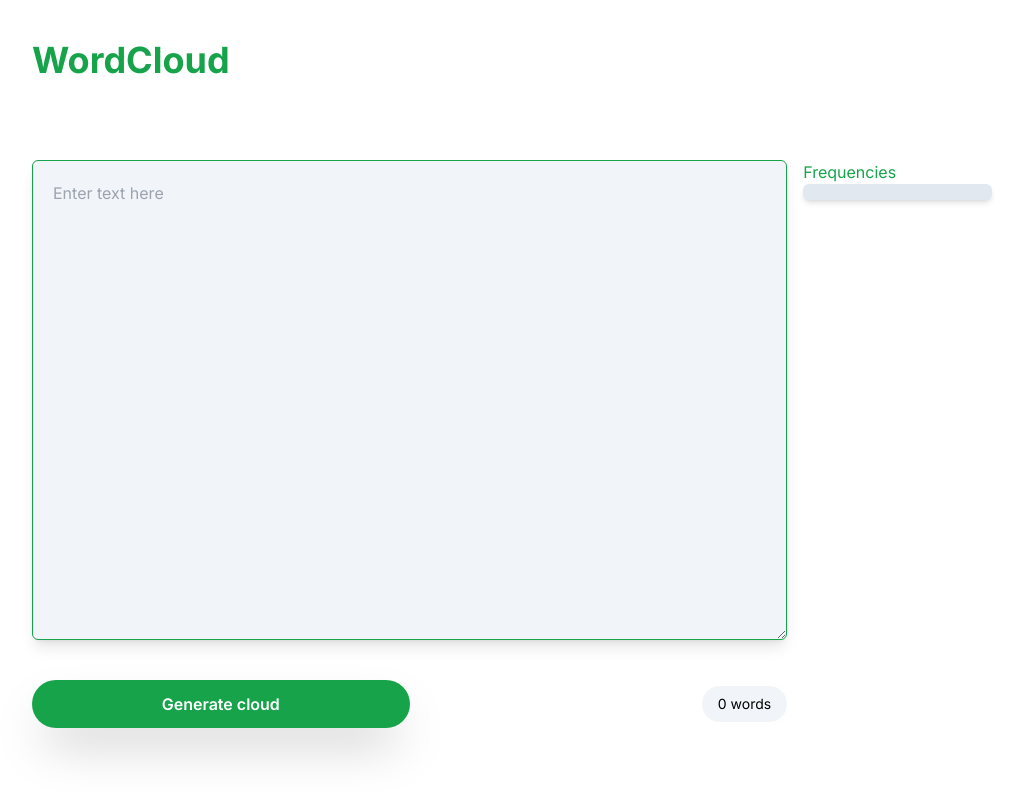
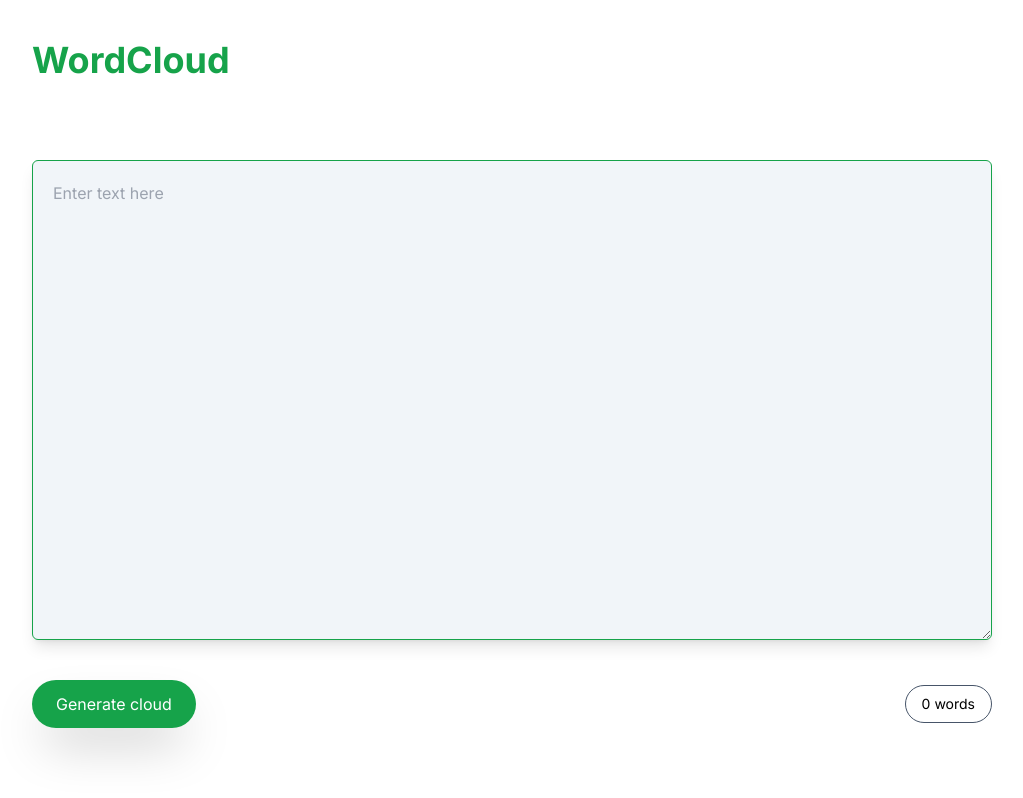
Before and after one commit to belloshehu/word-cloud, a Next.js app: page / in a window 1280 px wide. Shown: the top 798 px of the page, without its empty margins (128-1151 px from the left). Built offline with nearby package versions, Linux system fonts and the light colour scheme.

Commit message:
Add basic word cloud

```diff
--- a/app/components/Button.tsx
+++ b/app/components/Button.tsx
@@ -1,10 +1,23 @@
-import React from "react";
+"use client";
+import React, { useEffect, useState } from "react";
 import { ButtonProps } from "../types";
 
-const Button = ({ buttonText, clickHandler }: ButtonProps) => {
+const Button = ({ buttonText, clickHandler, size }: ButtonProps) => {
+  const [btnWidth, setBtnWith] = useState<number | string>("fit");
+
+  useEffect(() => {
+    if (size === "large") {
+      setBtnWith("full");
+    } else if (size === "medium") {
+      setBtnWith("2/3");
+    } else {
+      setBtnWith("fit");
+    }
+  }, [size]);
+
   return (
     <button
-      className="bg-primary text-white font-semibold shadow-2xl p-3 px-6 rounded-full w-3/6"
+      className={`bg-primary text-white shadow-2xl p-3 px-6 rounded-full w-${btnWidth}`}
       onClick={clickHandler}>
       {buttonText}
     </button>
--- a/app/components/Container.tsx
+++ b/app/components/Container.tsx
@@ -6,7 +6,7 @@ const Container = ({
 }: Readonly<{
   children: React.ReactNode;
 }>) => {
-  return <div className="px-5 md:px-40">{children}</div>;
+  return <div className="px-5 md:px-40 mb-20">{children}</div>;
 };
 
 export default Container;
--- a/app/components/TextInput.tsx
+++ b/app/components/TextInput.tsx
@@ -23,8 +23,12 @@ const TextInput = ({
 
       {/* Button and wordcount wrapper */}
       <div className="flex justify-between items-center w-full">
-        <Button buttonText="Generate cloud" clickHandler={textTokenizer} />
-        <p className="p-2 px-4 text-sm bg-slate-100 rounded-full">
+        <Button
+          buttonText="Generate cloud"
+          clickHandler={textTokenizer}
+          size="medium"
+        />
+        <p className="p-2 px-4 text-sm  rounded-full border-[1px] border-slate-600">
           {tokens.length} words
         </p>
       </div>
--- /dev/null
+++ b/app/components/WordCloud.tsx
@@ -0,0 +1,5 @@
+const WordCloud = () => {
+  return <div className="rounded-md p-3 md:p-5 bg-black min-h-[400px]"></div>;
+};
+
+export default WordCloud;
--- a/app/components/WordFrequency.tsx
+++ b/app/components/WordFrequency.tsx
@@ -4,8 +4,8 @@ import { WordFrequencyProps } from "../types";
 // Component for each word and its count/frequency
 const WordFrequency = ({ word, frequency }: WordFrequencyProps) => {
   return (
-    <li className="w-full flex justify-between items-center bg-white p-2 rounded-md">
-      <p>{word}</p>
+    <li className="w-full flex justify-between items-center bg-white p-1 border-b-2 border-slate-100">
+      <p className="bg-primary p-1 px-3 rounded-full text-white ">{word}</p>
       <small className="px-3 py-1 ring-1 ring-primary rounded-full">
         {frequency}
       </small>
--- a/app/components/WordFrequencyList.tsx
+++ b/app/components/WordFrequencyList.tsx
@@ -5,9 +5,9 @@ import WordFrequency from "./WordFrequency";
 // Component for list of words and their frequencies
 const WordFrequencyList = ({ words }: WordFrequencyListProps) => {
   return (
-    <ul className="min-h-full w-full rounded-md bg-slate-200 p-2 shadow-md flex flex-col gap-1">
+    <ul className="min-h-full w-full rounded-md p-2 flex flex-col gap-1 overflow-y-auto">
       {Object.entries(words).map((word) => (
-        <WordFrequency word={word[0]} frequency={word[1]} />
+        <WordFrequency word={word[0]} frequency={word[1]} key={word[0]} />
       ))}
     </ul>
   );
--- a/app/components/WordFrequencyListWrapper.tsx
+++ b/app/components/WordFrequencyListWrapper.tsx
@@ -4,7 +4,7 @@ const WordFrequencyListWrapper = ({
   children,
 }: Readonly<{ children: React.ReactNode }>) => {
   return (
-    <div className="w-full h-full md:w-1/4 flex flex-col">
+    <div className="w-full h-full md:w-1/4 flex flex-col border-[1px] p-3 rounded-md">
       <h3 className="text-primary font-normal">Frequencies</h3>
       {children}
     </div>
--- a/app/page.tsx
+++ b/app/page.tsx
@@ -2,14 +2,11 @@
 import TextInput from "./components/TextInput";
 import WordFrequencyListWrapper from "./components/WordFrequencyListWrapper";
 import { useState } from "react";
-import {
-  Token,
-  WordFrequency,
-  WordFrequencyListProps,
-  WordFrequencyProps,
-} from "./types";
+import { Token, WordFrequency } from "./types";
 import { stopwords } from "./data/stopw-words";
 import WordFrequencyList from "./components/WordFrequencyList";
+import WordCloud from "./components/WordCloud";
+import Button from "./components/Button";
 
 export default function Home() {
   const [text, setText] = useState("");
@@ -27,7 +24,6 @@ export default function Home() {
             : 1)
       );
     }
-    console.log("tokens", generatedFreqency);
     setFrequencies(generatedFreqency);
   };
 
@@ -37,21 +33,37 @@ export default function Home() {
     const result = text
       .split(" ")
       .filter((word) => !stopwords.includes(word.toLowerCase()));
+    console.log(result);
     setTokens(result);
     generateFrequencies();
   };
 
   return (
-    <main className="flex min-h-screen flex-col md:flex-row items-start justify-between gap-4 p-0">
+    <main className="flex min-h-screen flex-col items-start gap-24">
+      <div className="flex w-full flex-col md:flex-row items-start justify-between gap-4 p-0">
         <TextInput
           tokens={tokens}
           text={text}
           setText={setText}
           textTokenizer={tokenizeText}
         />
+        {tokens.length > 0 && (
           <WordFrequencyListWrapper>
             <WordFrequencyList words={frequencies} />
           </WordFrequencyListWrapper>
+        )}
+      </div>
+      {tokens.length > 0 && (
+        <div className="w-full flex flex-col gap-5">
+          <h2>Generated cloud</h2>
+          <WordCloud />
+          <Button
+            buttonText="Save cloud"
+            size={"small"}
+            clickHandler={() => {}}
+          />
+        </div>
+      )}
     </main>
   );
 }
--- a/app/types.ts
+++ b/app/types.ts
@@ -23,4 +23,5 @@ export interface WordFrequencyListProps {
 export interface ButtonProps {
   buttonText: string;
   clickHandler: () => void;
+  size: "small" | "large" | "medium";
 }
```
Also changed, not shown: 1 other file (tests, documents, lock files or other folders). Lines whose indentation alone changed are shown as unchanged.
